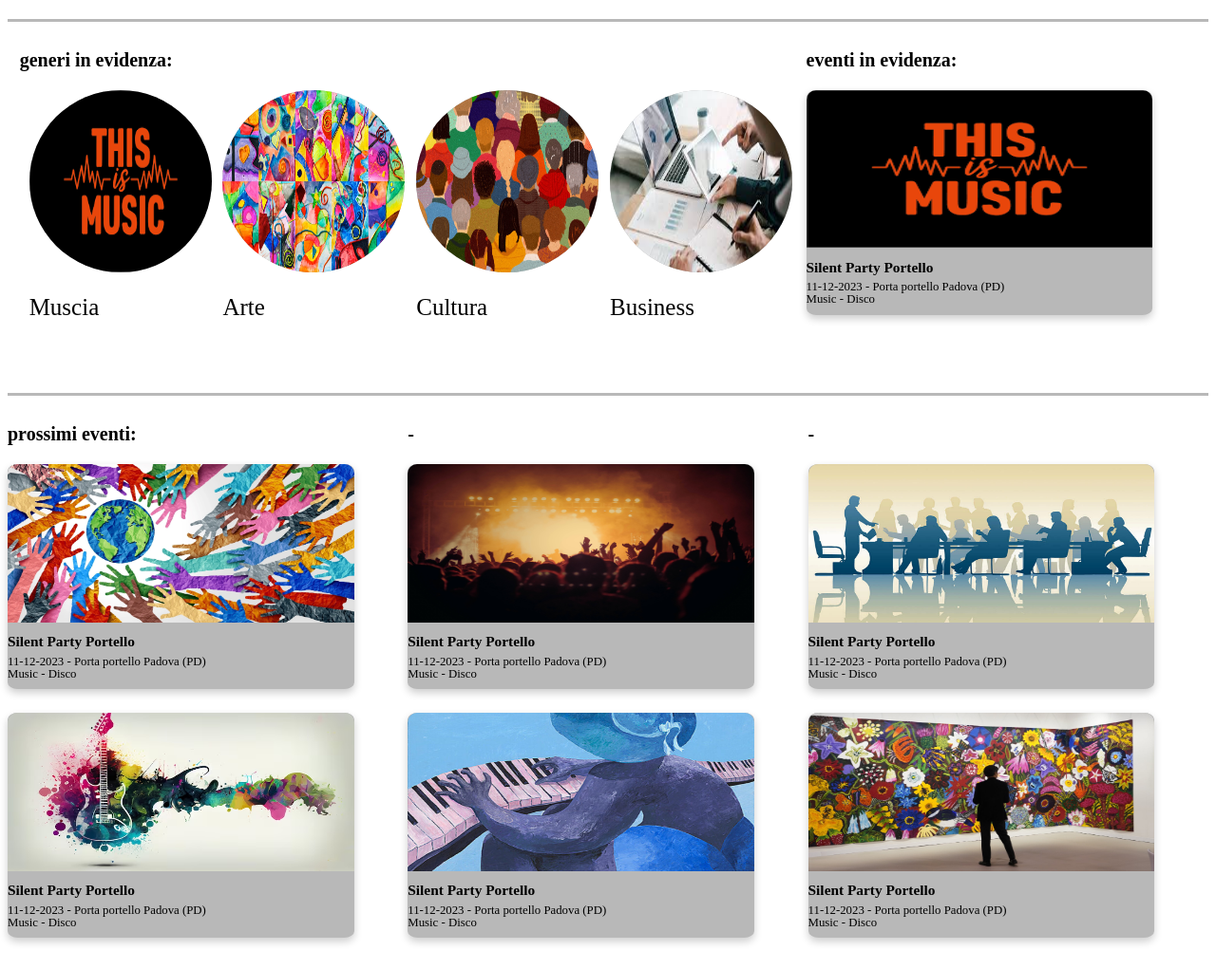
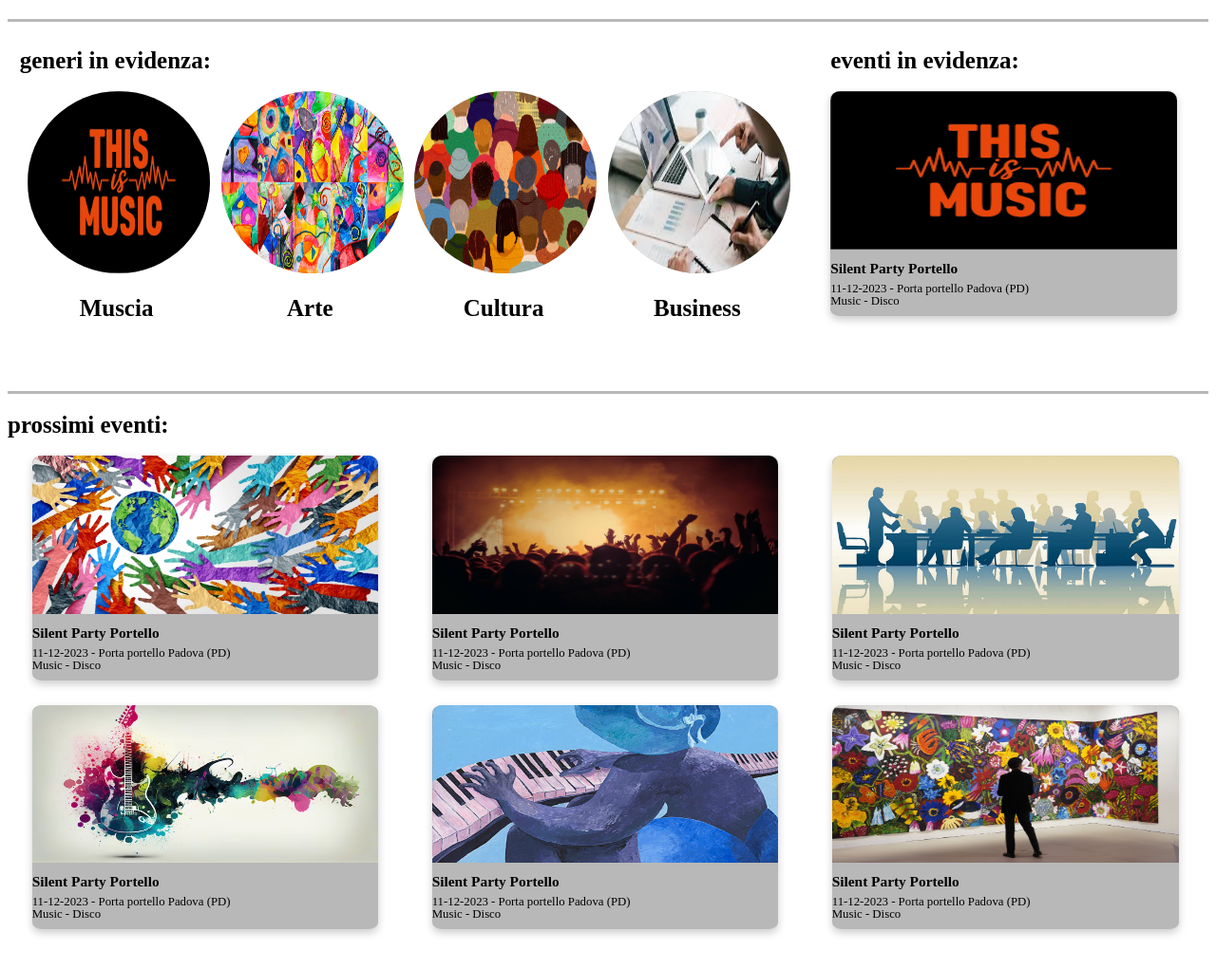
Before and after one commit to EventsTecWeb/sito-web, a PHP site: page /sito/home.html in a window 1280 px wide. Shown: the part 251-1272 px from the top of the page at 95% size. After the commit the page ends 1237 px from the top, so only its background shows below. Run offline with PHP 8.4, Linux system fonts and the light colour scheme.

Commit message:
finita struttura home.html

```diff
--- a/sito/home.html
+++ b/sito/home.html
@@ -25,34 +25,26 @@
 		<main class="colonne">
             <div class="row">
 				<div  class="generiColumn">
-					<p class="GCard">generi in evidenza:</p>
+					<h2 class="GCard">generi in evidenza:</h2>
 					<div>
-						<div>
-							<img src="immagini/evento2.png" alt="music event" class="generiImmagini">
-							<p class="GeneriScritte">Muscia</p>
-						</div>
+						<img src="immagini/evento2.png" alt="music event" class="generiImmagini">
+						<h3 class="GeneriScritte">Muscia</h3>
 					</div>
 					<div>
-						<div>
-							<img src="immagini/evento8.jpg" alt="music event" class="generiImmagini">
-							<p class="GeneriScritte">Arte</p>
-						</div>
+						<img src="immagini/evento8.jpg" alt="music event" class="generiImmagini">
+						<h3 class="GeneriScritte">Arte</h3>
 					</div>
 					<div>
-						<div>
-							<img src="immagini/evento3.jpg" alt="music event" class="generiImmagini">
-							<p class="GeneriScritte">Cultura</p>
-						</div>
+						<img src="immagini/evento3.jpg" alt="music event" class="generiImmagini">
+						<h3 class="GeneriScritte">Cultura</h3>
 					</div>
 					<div>
-						<div>
-							<img src="immagini/evento5.jpg" alt="music event" class="generiImmagini">
-							<p class="GeneriScritte">Business</p>
-						</div>
+						<img src="immagini/evento5.jpg" alt="music event" class="generiImmagini">
+						<h3 class="GeneriScritte">Business</h3>
 					</div>
 				</div>
 				<div class="column">
-				<p class="GCard">eventi in evidenza:</p>
+				<h2 class="GCard">eventi in evidenza:</h2>
 					<div class="container">
 					<img src="immagini/evento2.png" alt="music event">
 						<h4 class="descrizioneEventiT">Silent Party Portello</h4>
@@ -63,8 +55,10 @@
             </div>
 			<hr>
 			<div class="row">
+				<h2 class="GCard">prossimi eventi:</h2>
+			</div>
+			<div class="row">
                 <div class="column">
-				<p class="GCard">prossimi eventi:</p>
 					<div class="container">
 					<img src="immagini/evento4.jpg" alt="music event">
 						<h4 class="descrizioneEventiT">Silent Party Portello</h4>
@@ -73,7 +67,6 @@
 					</div>
 				</div>
 				<div class="column">
-				<p class="GCard">-</p>
 					<div class="container">
 					<img src="immagini/evento1.jpg" alt="music event">
 						<h4 class="descrizioneEventiT">Silent Party Portello</h4>
@@ -82,7 +75,6 @@
 					</div>
 				</div>
 				<div class="column">
-				<p class="GCard">-</p>
 					<div class="container">
 					<img src="immagini/evento11.jpg" alt="music event">
 						<h4 class="descrizioneEventiT">Silent Party Portello</h4>
--- a/sito/style.css
+++ b/sito/style.css
@@ -80,7 +80,9 @@ div img{
 
 .column{
 	float: left;
-	width: 33.33%;
+	width: 29.25%;
+	padding-left:2.03%;
+	padding-right:2.03%;
 	padding-bottom:2%;
 }
 
@@ -108,7 +110,7 @@ div img{
 .GCard{
 	display:block;
 	font-weight:bold;
-	font-size:20px;
+	font-size:25px;
 }
 
 .descrizioneEventiT{
@@ -154,10 +156,8 @@ div img{
 }
 
 .GeneriScritte{
-	display:block;
-	margin-left:auto;
-	margin-right:auto;
-	font-style:bold;
+	width:100%;
+	text-align:center;
 	font-size:25px;
 }
 
@@ -189,23 +189,15 @@ div img{
 
   .column{
 	float: center;
-	width: 100%;
-	padding-left:10%;
-	padding-right:10%;
+	width: 81%;
+	padding-left:9.5%;
+	padding-right:9.5%;
 	padding-bottom:2%;
   }
 
 .generiColumn{
 	width: 100%;
-	padding-left:10%;
-	padding-right:10%;
 	padding-bottom:2%;
-}
-
-.generiColumn div{
-	width: 48%;
-	padding-left:1%;
-	padding-right:1%;
 }
 
 .GeneriScritte{
@@ -218,10 +210,8 @@ div img{
     background-color: rgb(184,184,184);
     border: none;
     color: black;
-    margin-left: auto;
-    margin-right: auto;
-    width: 25vw;
-    height: 25vw;
+    width: 17vw;
+    height: 17vw;
     border-radius: 75%;
     transition:0.3s;
   }
@@ -251,10 +241,6 @@ div img{
 		font-size:4vw;
 	}
 
-   .spazio{
-	display:none;
-	}
-
    .container:hover {
 	transform: scale(1.05);
    }
```
